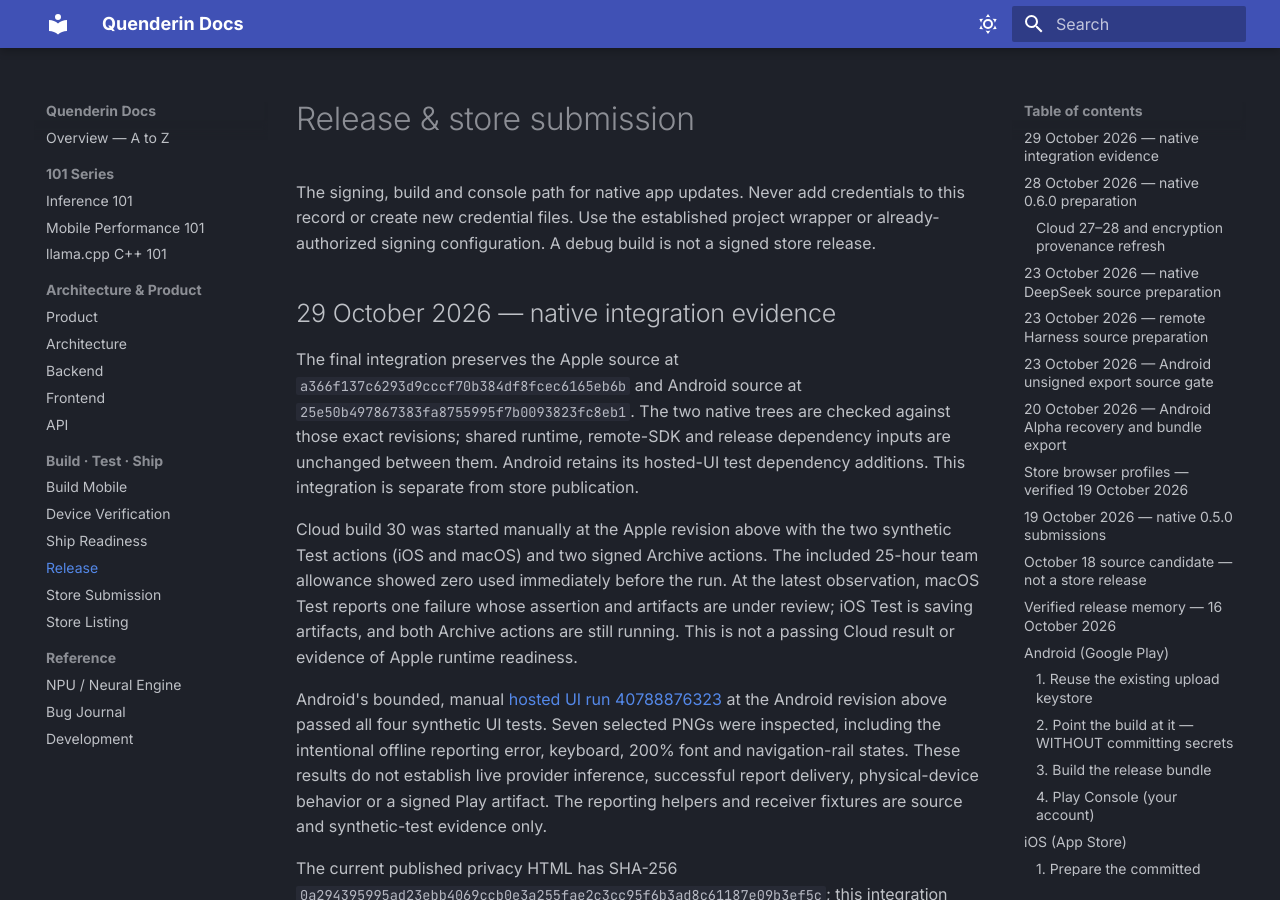
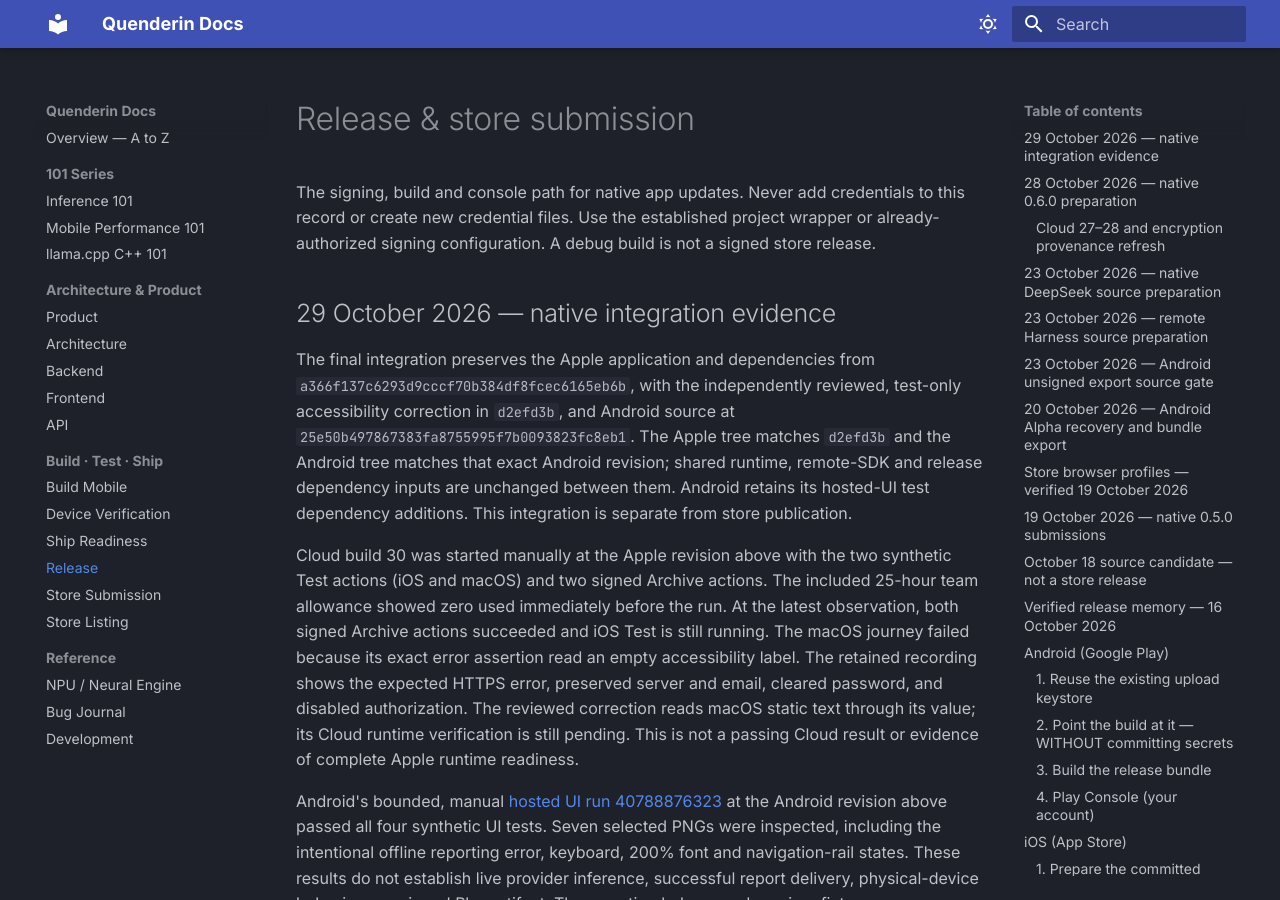
Before and after one commit to alikatgh/quenderin, an MkDocs documentation site: the page built from docs/RELEASE.md, in a window 1280 px wide and 900 px high. Built offline with MkDocs 1.6.1 and Material for MkDocs 9.7.7, drawn with Linux system fonts in a browser that asks for light colours.

Commit message:
Record final native source identity and current cloud evidence

```diff
--- a/docs/RELEASE.md
+++ b/docs/RELEASE.md
@@ -6,19 +6,24 @@ or already-authorized signing configuration. A debug build is not a signed store
 
 ## 29 October 2026 — native integration evidence
 
-The final integration preserves the Apple source at
-`a366f137c6293d9cccf70b384df8fcec6165eb6b` and Android source at
-`25e50b497867383fa8755995f7b0093823fc8eb1`. The two native trees are checked
-against those exact revisions; shared runtime, remote-SDK and release dependency
+The final integration preserves the Apple application and dependencies from
+`a366f137c6293d9cccf70b384df8fcec6165eb6b`, with the independently reviewed,
+test-only accessibility correction in `d2efd3b`, and Android source at
+`25e50b497867383fa8755995f7b0093823fc8eb1`. The Apple tree matches `d2efd3b`
+and the Android tree matches that exact Android revision; shared runtime, remote-SDK and release dependency
 inputs are unchanged between them. Android retains its hosted-UI test dependency
 additions. This integration is separate from store publication.
 
 Cloud build 30 was started manually at the Apple revision above with the two
 synthetic Test actions (iOS and macOS) and two signed Archive actions. The included
 25-hour team allowance showed zero used immediately before the run. At the latest
-observation, macOS Test reports one failure whose assertion and artifacts are
-under review; iOS Test is saving artifacts, and both Archive actions are still
-running. This is not a passing Cloud result or evidence of Apple runtime readiness.
+observation, both signed Archive actions succeeded and iOS Test is still running.
+The macOS journey failed because its exact error assertion read an empty
+accessibility label. The retained recording shows the expected HTTPS error,
+preserved server and email, cleared password, and disabled authorization. The
+reviewed correction reads macOS static text through its value; its Cloud runtime
+verification is still pending. This is not a passing Cloud result or evidence
+of complete Apple runtime readiness.
 
 Android's bounded, manual
 [hosted UI run 40788876323](https://github.com/alikatgh/quenderin/actions/runs/40788876323)
```
